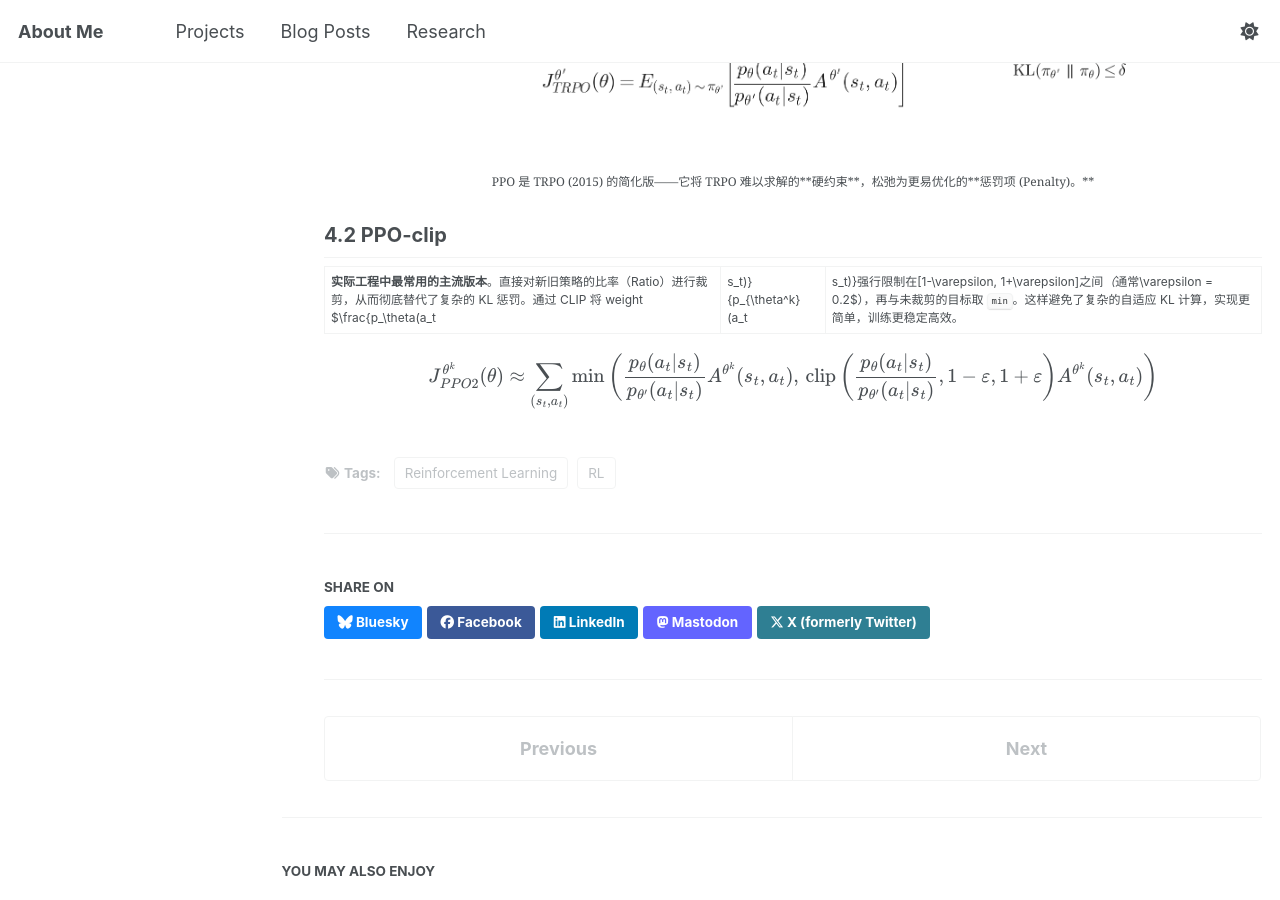
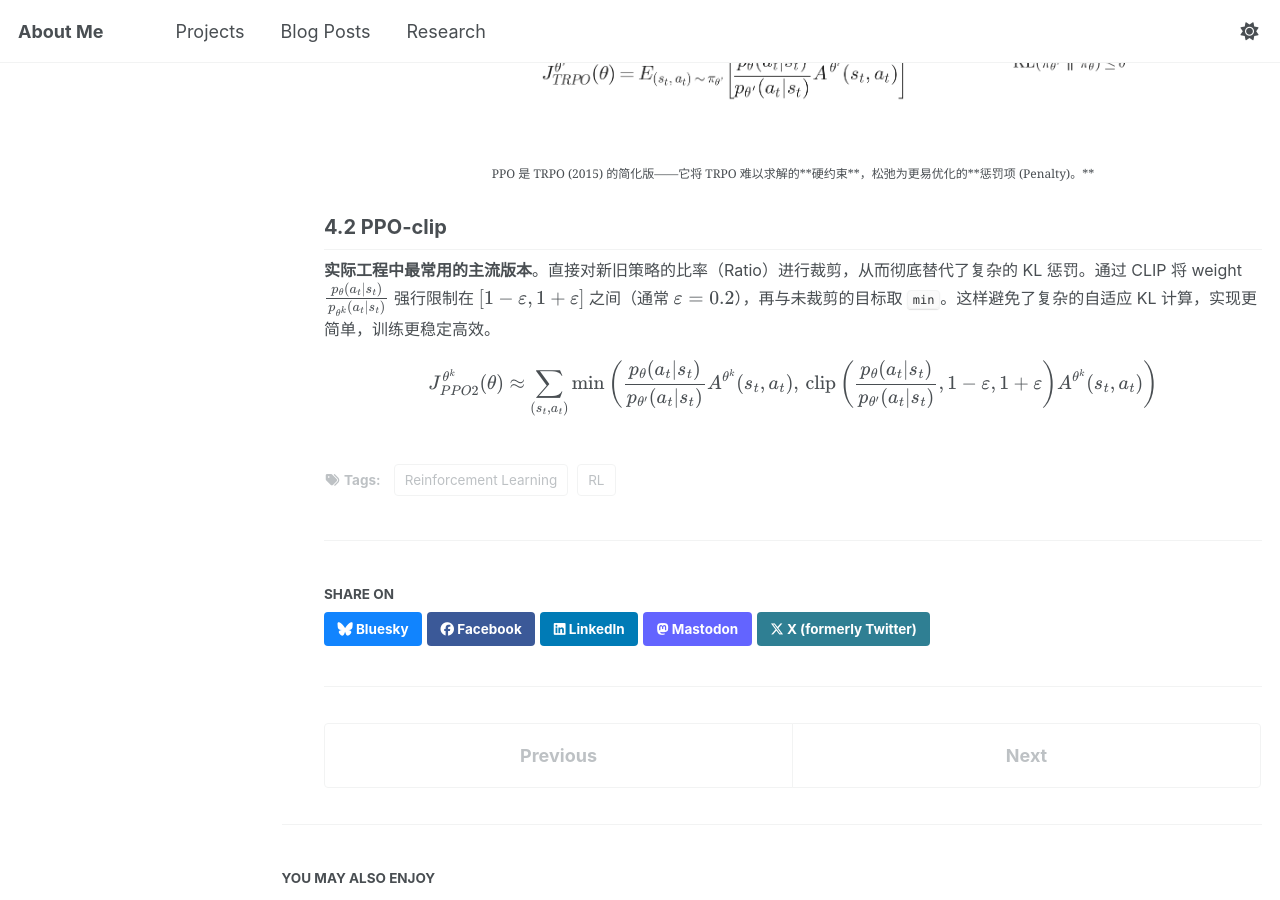
Before and after one commit to hanntian/hanntian.github.io, a Jekyll site: the page built from _posts/2024-10-05-blog-post-ppo.md, in a window 1280 px wide and 900 px high, scrolled down 3948 px. Built offline with Jekyll 4.4.1, drawn with Linux system fonts in a browser that asks for light colours; a script bundle is joined from its source files by our own code; library files that are not in the unit come from our copies; some of the changed text lies outside the part shown.

Commit message:
update ppo

```diff
--- a/_posts/2024-10-05-blog-post-ppo.md
+++ b/_posts/2024-10-05-blog-post-ppo.md
@@ -62,7 +62,7 @@ Let's examine the gradient update equation **in** the off-policy setting.
   <img src="/images/Proximal%20Policy%20Optimization%20(PPO)/c1383cdd-fab0-4766-8b57-12ac756c8c66.png" alt="Off-policy objective">
 </figure>
 
-Here, $f(x) = p_{\theta}(a_t|s_t)$ :
+Here, $f(x) = p_{\theta}(a_t \mid s_t)$ :
 
 $$
 \begin{aligned}
@@ -96,7 +96,7 @@ If $\text{KL}(\pi_{\theta^k} \parallel \pi_{\theta}) < \text{KL}_{min}$, decreas
 
 ## 4.2 PPO-clip
 
-**实际工程中最常用的主流版本**。直接对新旧策略的比率（Ratio）进行裁剪，从而彻底替代了复杂的 KL 惩罚。通过 CLIP 将 weight  $\frac{p_\theta(a_t|s_t)}{p_{\theta^k}(a_t|s_t)}$强行限制在 $[1-\varepsilon, 1+\varepsilon]$ 之间（通常 $\varepsilon = 0.2$），再与未裁剪的目标取 `min`。这样避免了复杂的自适应 KL 计算，实现更简单，训练更稳定高效。
+**实际工程中最常用的主流版本**。直接对新旧策略的比率（Ratio）进行裁剪，从而彻底替代了复杂的 KL 惩罚。通过 CLIP 将 weight  $\frac{p_\theta(a_t \mid s_t)}{p_{\theta^k}(a_t \mid s_t)}$ 强行限制在 $[1-\varepsilon, 1+\varepsilon]$ 之间（通常 $\varepsilon = 0.2$），再与未裁剪的目标取 `min`。这样避免了复杂的自适应 KL 计算，实现更简单，训练更稳定高效。
 
 $$
 J_{PPO2}^{\theta^k}(\theta) \approx \sum_{(s_t, a_t)} \min \left( \frac{p_\theta(a_t|s_t)}{p_{\theta'}(a_t|s_t)} A^{\theta^k}(s_t, a_t), \, \text{clip}\left(\frac{p_\theta(a_t|s_t)}{p_{\theta'}(a_t|s_t)}, 1 - \varepsilon, 1 + \varepsilon\right) A^{\theta^k}(s_t, a_t) \right)
```
Also changed, not shown: other parts of _posts/2024-10-05-blog-post-ppo.md (+1 -1 lines).
